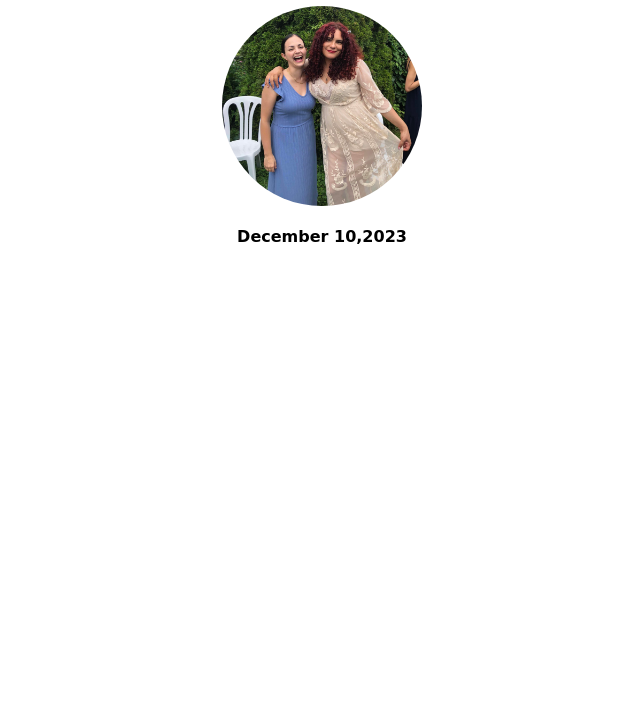
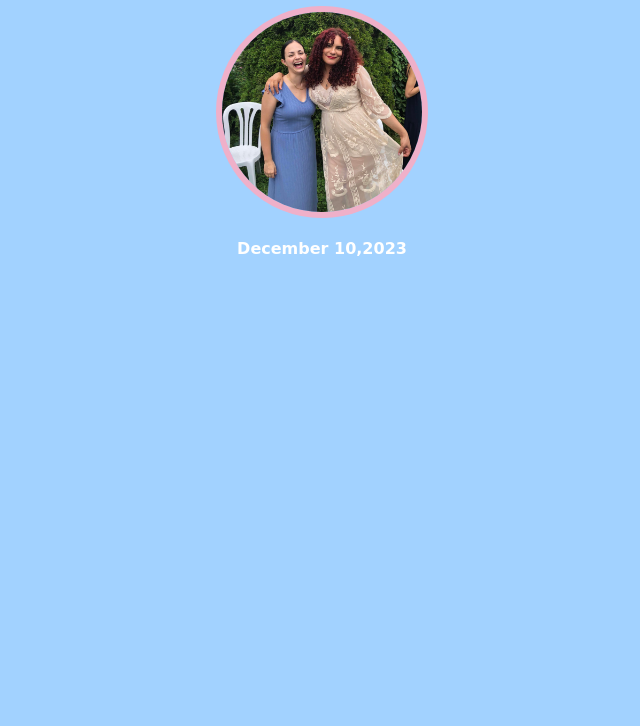
Before and after one commit to CherineAmr/jess, a website built with Vite: page index.html in a window 1280 px wide. Shown: the part 74-800 px from the top of the page, without its empty margins (318-958 px from the left). Built offline with nearby package versions, Linux system fonts and the light colour scheme; a web font is replaced by a local one.

Commit message:
Update styles.css

```diff
--- a/styles.css
+++ b/styles.css
@@ -11,6 +11,8 @@ Also, consider how you should select the image
 body{
    text-align: center;
    font-family: happy monkey, cursive;
+    background: #a2d2ff;
+    color: #ffffff;
 
 
 
@@ -18,5 +20,7 @@ body{
 #bff-img{
     width: 200px;
     border-radius: 50%;
+    border: 6px solid #EFB0C9;
+
 
 }
```
